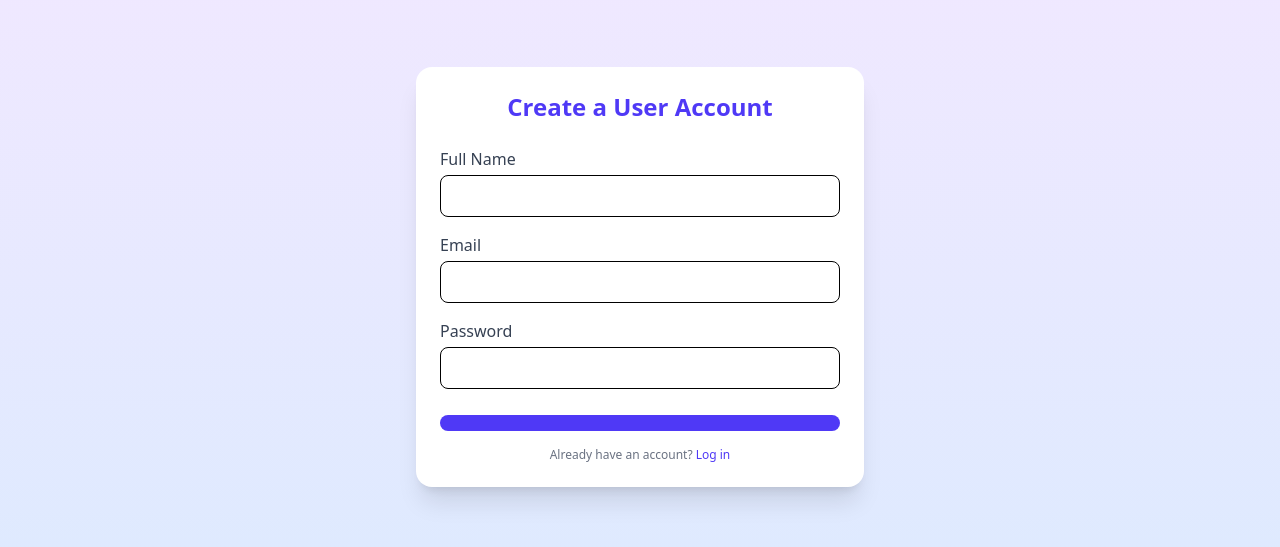
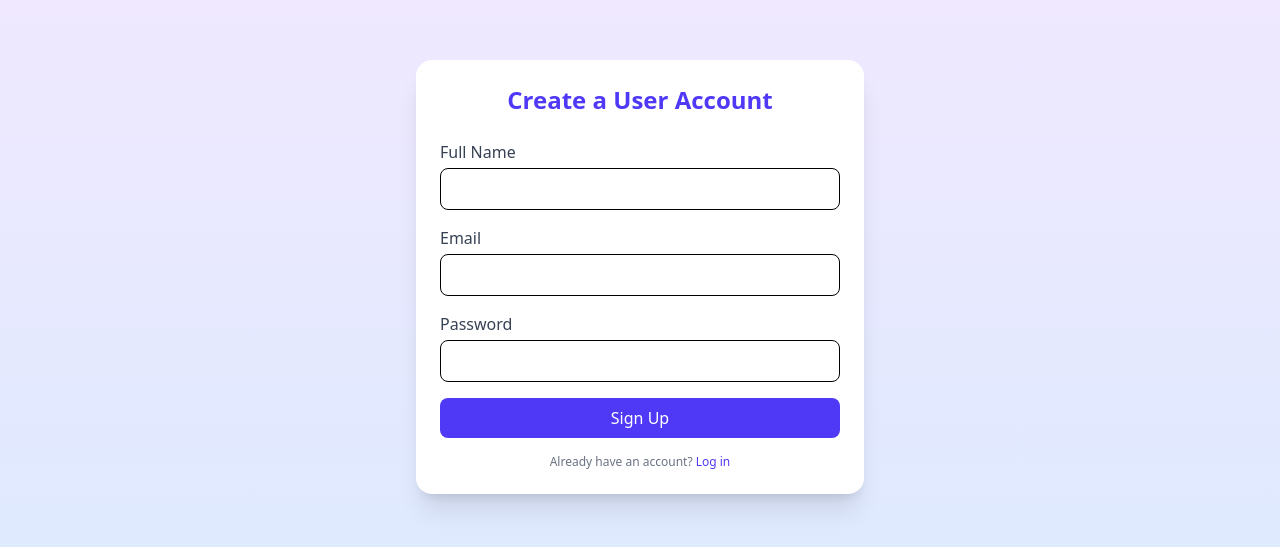
Before and after one commit to rajak312/travel-management-client, a React (Vite) app: page /signup in a window 1280 px wide. Shown: the part 123-670 px from the top of the page. Built offline with nearby package versions, Linux system fonts and the light colour scheme; no server answers.

Commit message:
fixed the button error

```diff
--- a/src/pages/Login.tsx
+++ b/src/pages/Login.tsx
@@ -98,7 +98,7 @@ const LoginTabs = () => {
             onChange={handleChange}
           />
           {error && <p className="text-sm text-red-500 text-center">{error}</p>}
-          <Button type="submit" text="Continue" />
+          <Button type="submit" children="Continue" />
         </form>
 
         {/* Google Login (User Only) */}
--- a/src/pages/Signup.tsx
+++ b/src/pages/Signup.tsx
@@ -64,7 +64,7 @@ const Signup: React.FC = () => {
               onChange={handleChange}
             />
 
-            <Button type="submit" text="Sign Up" />
+            <Button type="submit" children="Sign Up" />
           </form>
         </div>
 
```
